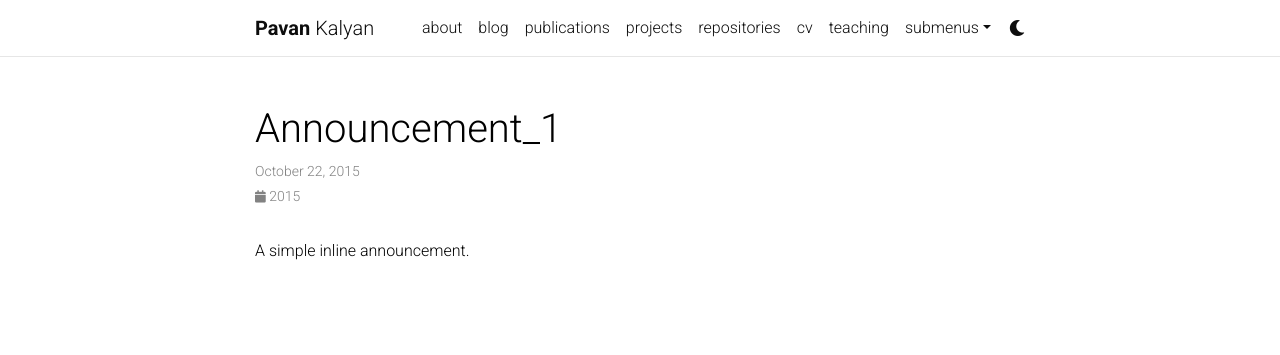
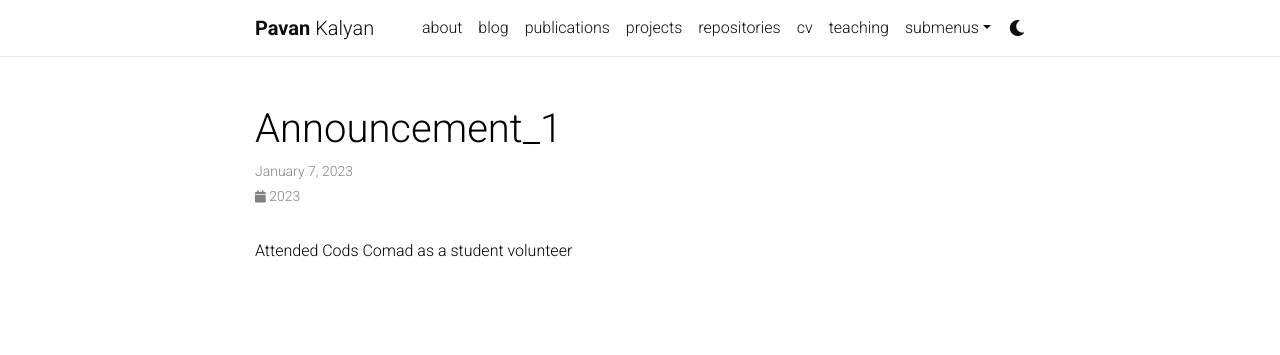
Before and after one commit to tpavankalyan/tpavankalyan.github.io, a Jekyll site: the page built from _news/announcement_1.md, in a window 1280 px wide. Shown: the top 355 px of the page. Built offline with Jekyll 4.4.1, drawn with Linux system fonts in a browser that asks for light colours; comment, search, counter and statistics services are not loaded; a style sheet for code colours, icons or effects is not loaded.

Commit message:
Update announcement_1.md

```diff
--- a/_news/announcement_1.md
+++ b/_news/announcement_1.md
@@ -1,7 +1,7 @@
 ---
 layout: post
-date: 2015-10-22 15:59:00-0400
+date: 2023-01-7 15:59:00-0400
 inline: true
 ---
 
-A simple inline announcement.
+Attended Cods Comad as a student volunteer
```
